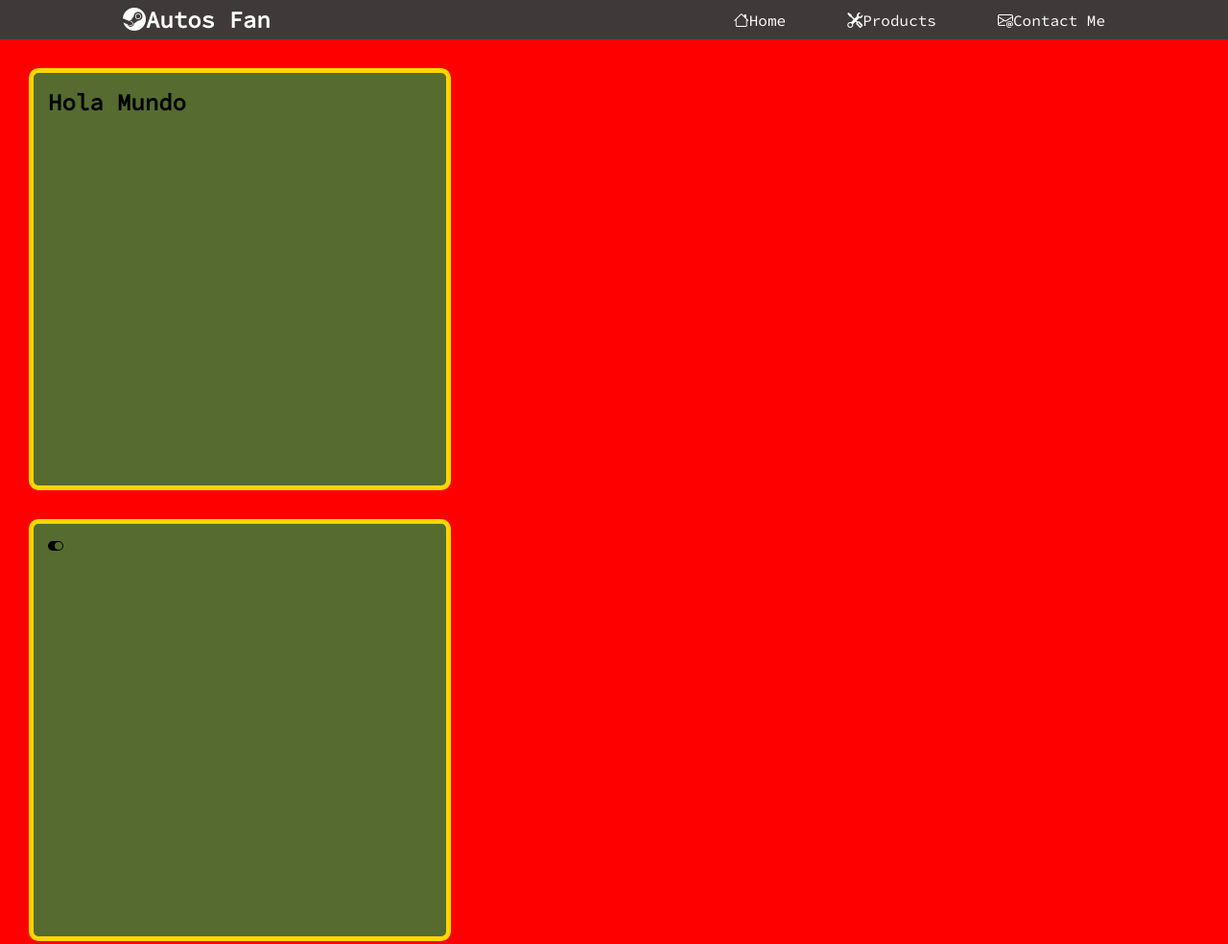
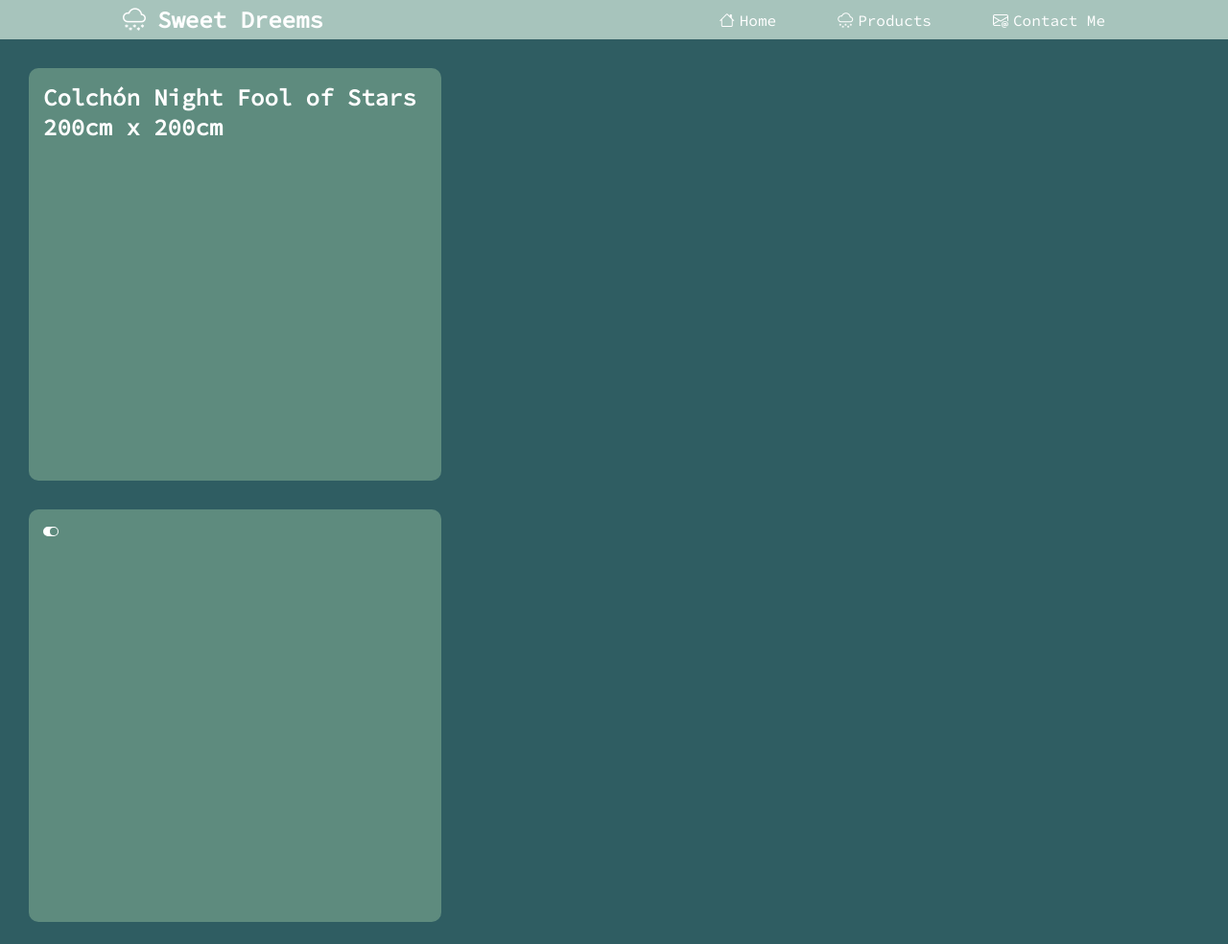
Before and after one commit to jesusrnarvaez/Prueba-de-Landing-Page, a plain HTML site: page index.html in a window 1280 px wide. Shown: the whole page at 96% size. Drawn offline with nearby package versions, Linux system fonts and the light colour scheme.

Commit message:
Se cambió la paleta de colores, se cambiaron unos iconos y el nombre de la página

```diff
--- a/css/style.css
+++ b/css/style.css
@@ -1,10 +1,11 @@
 @import url('https://fonts.googleapis.com/css2?family=Source+Code+Pro&display=swap');
+/* https://colorhunt.co/palette/2f5d625e8b7ea7c4bcdfeeea */
 *{
     font-family: 'Source Code Pro', monospace;
     margin: 0;
 }
 body{
-    background-color: red;
+    background-color: #2F5D62;
 }
 header{
     color: white;
@@ -12,15 +13,21 @@ header{
     flex-direction: row;
     align-items: center;
     justify-content: space-between;
-    background-color: rgb(63, 57, 57);
+    background-color: #A7C4BC;
     padding-top: 5px;
     padding-bottom: 5px;
     padding-left: 10vw;
     padding-right: 10vw;
 }
+h2 i{
+    margin-right: 12px;
+}
 a{
     color: white;
     text-decoration: none;
+}
+a i{
+    margin-right: 5px;
 }
 nav{
     display: flex;
@@ -42,15 +49,16 @@ nav{
     animation-duration: 2000ms;
     width: 400px;
     height: 400px;
-    background-color: darkolivegreen;
-    border: 5px gold solid;
+    background-color: #5E8B7E;
+    border: 5px #DFEEEA;
     border-radius: 10px;
     margin: 30px;
     padding: 15px;
+    color: white;
 }
 .caja:hover{
     transition: 500ms ease-in-out;
-    background-color: blue;
+    background-color: #A7C4BC;
     /* transform: scale(1.1); */
     transform: rotate(-3deg);
     filter: grayscale(0.25);
--- a/index.html
+++ b/index.html
@@ -8,20 +8,20 @@
     <link rel="stylesheet" href="https://cdn.jsdelivr.net/npm/bootstrap-icons@1.10.3/font/bootstrap-icons.css">
     <link rel="stylesheet" href="./css/style.css">
 
-    <title>Document</title>
+    <title>Sweet Dreems</title>
 </head>
 <body>
     <header>
-        <h2><i class="bi bi-steam"></i>Autos Fan</h2>
+        <h2><i class="bi bi-cloud-snow"></i>Sweet Dreems</h2>
         <nav>
             <a href=""><i class="bi bi-house"></i>Home</a>
-            <a href=""><i class="bi bi-tools"></i>Products</a>
+            <a href=""><i class="bi bi-cloud-snow"></i>Products</a>
             <a href=""><i class="bi bi-envelope-at"></i>Contact Me</a>
         </nav>
     </header>
     <main>
         <div class="caja">
-            <h2>Hola Mundo</h2>
+            <h2>Colchón Night Fool of Stars 200cm x 200cm</h2>
         </div>
         <div class="caja">
             <svg xmlns="http://www.w3.org/2000/svg" width="16" height="16" fill="currentColor" class="bi bi-toggle-on" viewBox="0 0 16 16">
```
